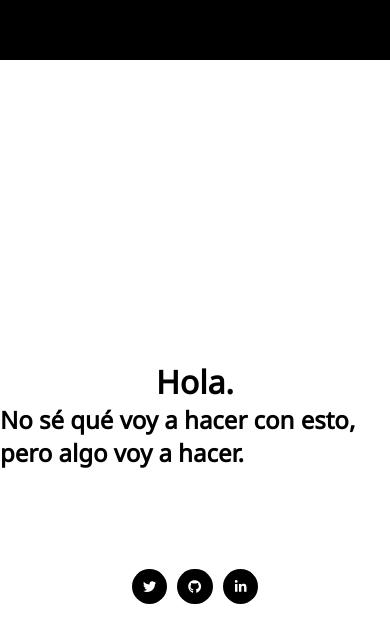
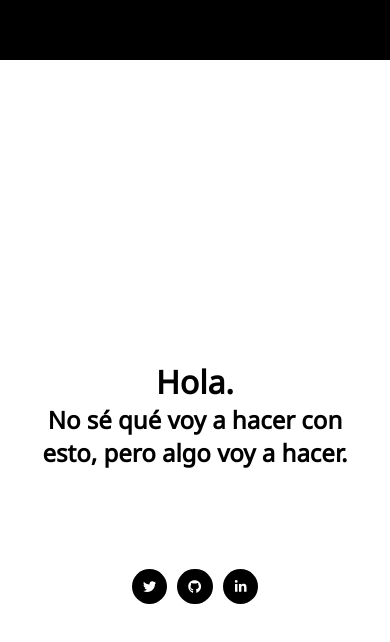
Before and after one commit to giancarlol/giancarlol.com, a Next.js app: page / in a window 390 px wide. Shown: the part 784-1426 px from the top of the page. Built offline with nearby package versions, Linux system fonts and the light colour scheme; no server answers.

Commit message:
fix text responsiveness

```diff
--- a/pages/index.js
+++ b/pages/index.js
@@ -61,6 +61,9 @@ const Main = styled.main`
 
   width: 100vw;
   height: 100vh;
+  padding: 0 20px;
+
+  text-align: center;
   background-color: white;
 `;
 
```
